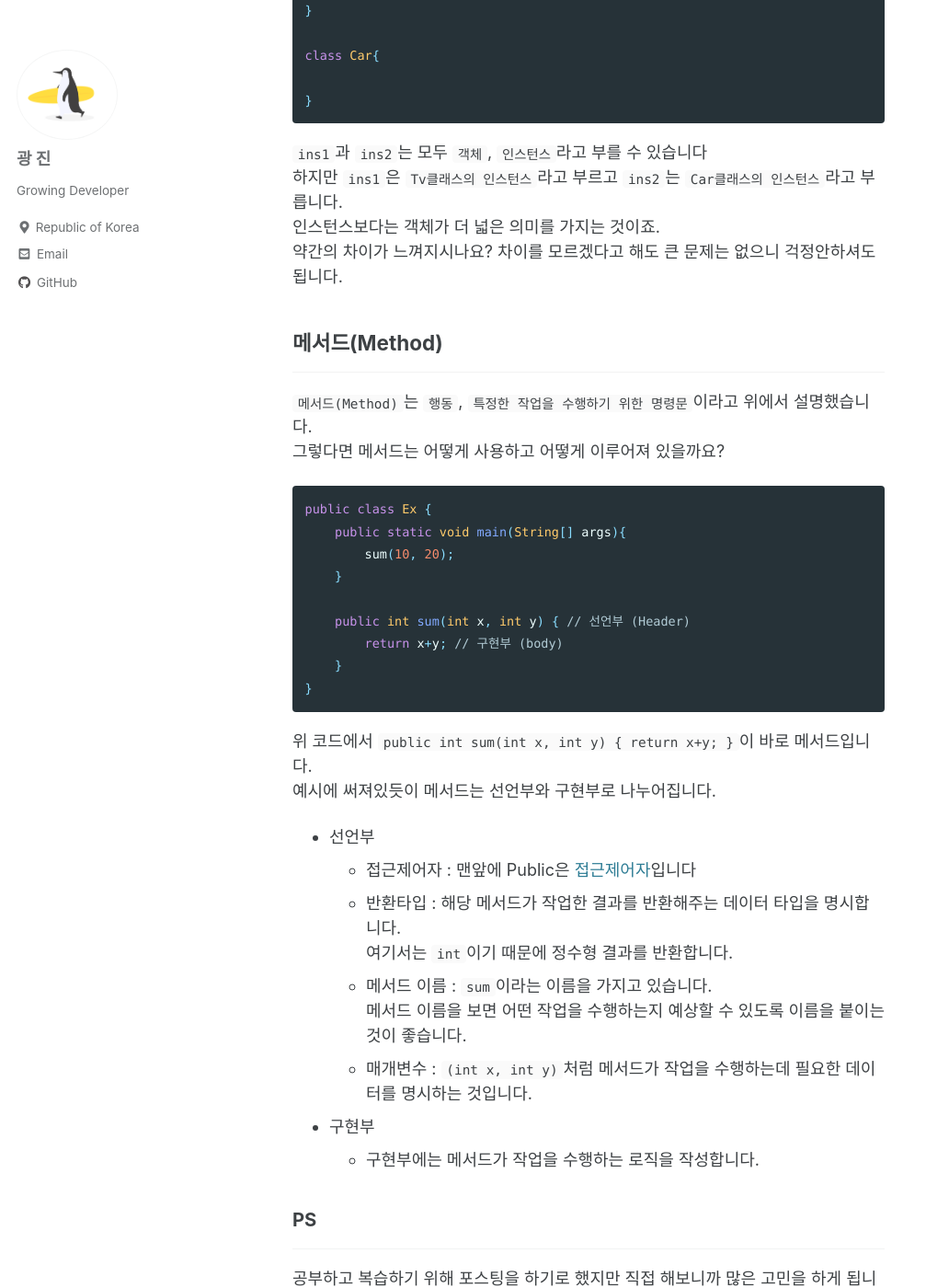
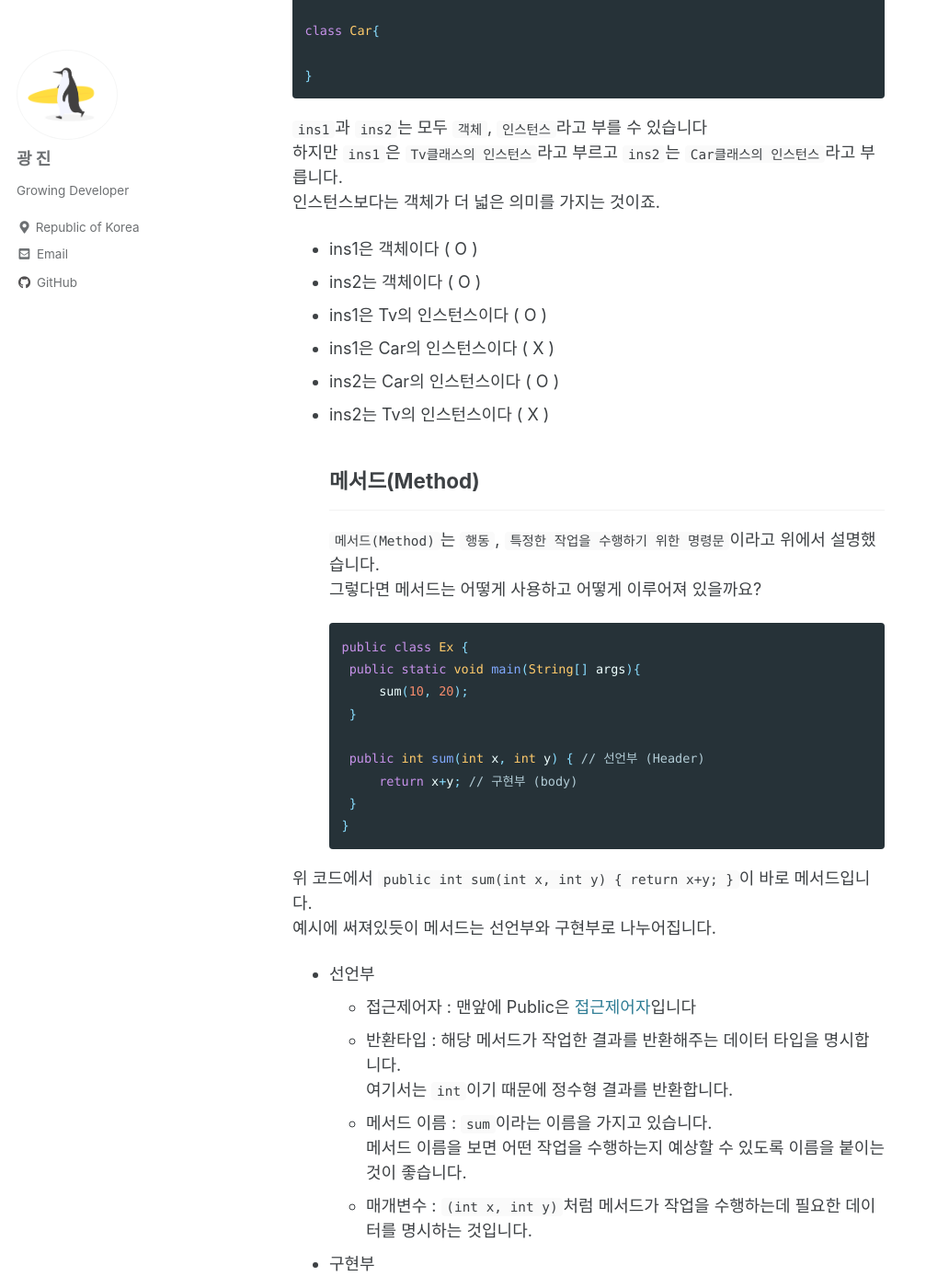
Before and after one commit to KOR-SHIN/KOR-SHIN.github.io, a Jekyll site: the page built from _posts/2020-07-30-oop-class-instance.markdown, in a window 1280 px wide and 1400 px high, scrolled down 2218 px. Shown: the whole window at 92% size, without its empty margins (0-1007 px from the left). Built offline with Jekyll 4.4.1, drawn with Linux system fonts in a browser that asks for light colours; cached includes are drawn as plain includes; some of the changed text lies outside the part shown.

Commit message:
modify oop post

````diff
--- a/_posts/2020-07-30-oop-class-instance.markdown
+++ b/_posts/2020-07-30-oop-class-instance.markdown
@@ -19,7 +19,7 @@ categories :
 자바에서 `클래스(Class)`는 객체를 정의하는 `설계도`와 같은 의미입니다.<br>
 클래스를 가지고 객체를 생성하고, 한번 클래스를 정의해놓으면 여러개의 객체를 생성할 수 있습니다.<br><br>
 이러한 클래스는 `상태(state)와 행동(behavior)`를 가집니다.
-프로그래밍에서는 `변수(Variable)와 메서드(Method)`라고 부릅니다.<br>
+다른말로 `변수(Variable)와 메서드(Method)`라고 부릅니다.<br>
 여기서 `메서드(Method)`는 특정한 작업을 수행하기 위한 명령문이라고 생각하면 됩니다.<br>
 
 ## __인스턴스(Instance)__
@@ -49,8 +49,7 @@ class Tv {
      }
 }
 ```
-`width`와 `height`는 우리가 만들 Tv의 크기(`속성`)을 정의하고 있고, `channelUp()`은 채널을 올려주는 작업을 수행하는 명령문(`행동`)을 정의하고 있습니다.<br>
-글로만 설명하는것은 뭔가 복잡하고 잘 모르겠는데 이렇게 코드로 보니 명확하네요.
+`width`와 `height`는 우리가 만들 Tv의 크기(`속성`)을 정의하고 있고, `channelUp()`은 채널을 올려주는 작업을 수행하는 명령문(`행동`)을 정의하고 있습니다.
 <br><br>
 클래스를 한번 정의해놓으면 여러개의 객체를 만들 수 있습니다.<br>
 위에서 처럼 Tv클래스의 인스턴스를 만들기 위해서는 `new`라는 키워드를 사용해야 합니다<br>
@@ -81,8 +80,13 @@ class Car{
 `ins1`과 `ins2`는 모두 `객체`, `인스턴스`라고 부를 수 있습니다<br>
 하지만 `ins1`은 `Tv클래스의 인스턴스`라고 부르고 `ins2`는 `Car클래스의 인스턴스`라고 부릅니다.<br>
 인스턴스보다는 객체가 더 넓은 의미를 가지는 것이죠.<br>
-약간의 차이가 느껴지시나요? 차이를 모르겠다고 해도 큰 문제는 없으니 걱정안하셔도 됩니다.
 
+ - ins1은 객체이다 ( O )
+ - ins2는 객체이다 ( O )
+ - ins1은 Tv의 인스턴스이다 ( O )
+ - ins1은 Car의 인스턴스이다 ( X )
+ - ins2는 Car의 인스턴스이다 ( O )
+ - ins2는 Tv의 인스턴스이다 ( X )
 ## __메서드(Method)__
 ---
 `메서드(Method)`는 `행동`, `특정한 작업을 수행하기 위한 명령문`이라고 위에서 설명했습니다.<br>
@@ -112,10 +116,3 @@ public class Ex {
 
 - 구현부
     - 구현부에는 메서드가 작업을 수행하는 로직을 작성합니다.
-
-### __PS__
----
-공부하고 복습하기 위해 포스팅을 하기로 했지만 직접 해보니까 많은 고민을 하게 됩니다 <br>
-이게 과연 맞는 설명인지, 나때문에 다른 사람이 잘못된 지식을 가지는 건 아닌지 등등 <br>
-제가 작성하는 글을 다른 분들이 보신다면 꼭 틀린부분은 지적해주시고 이해안되는 부분은 말씀해주세요. <br>
-그 부분에 대해서 다시 공부하고 도움드릴 수 있도록 노력하겠습니다 <br>
````
